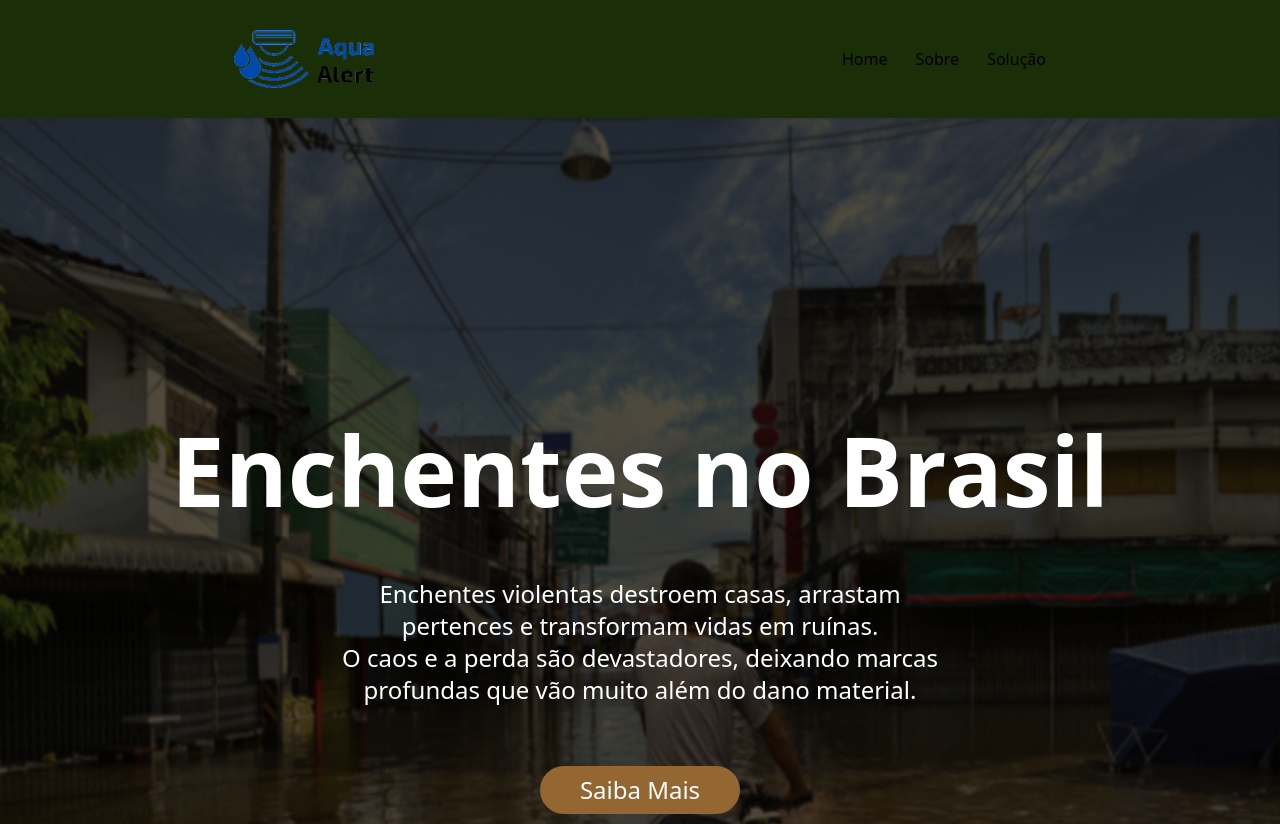
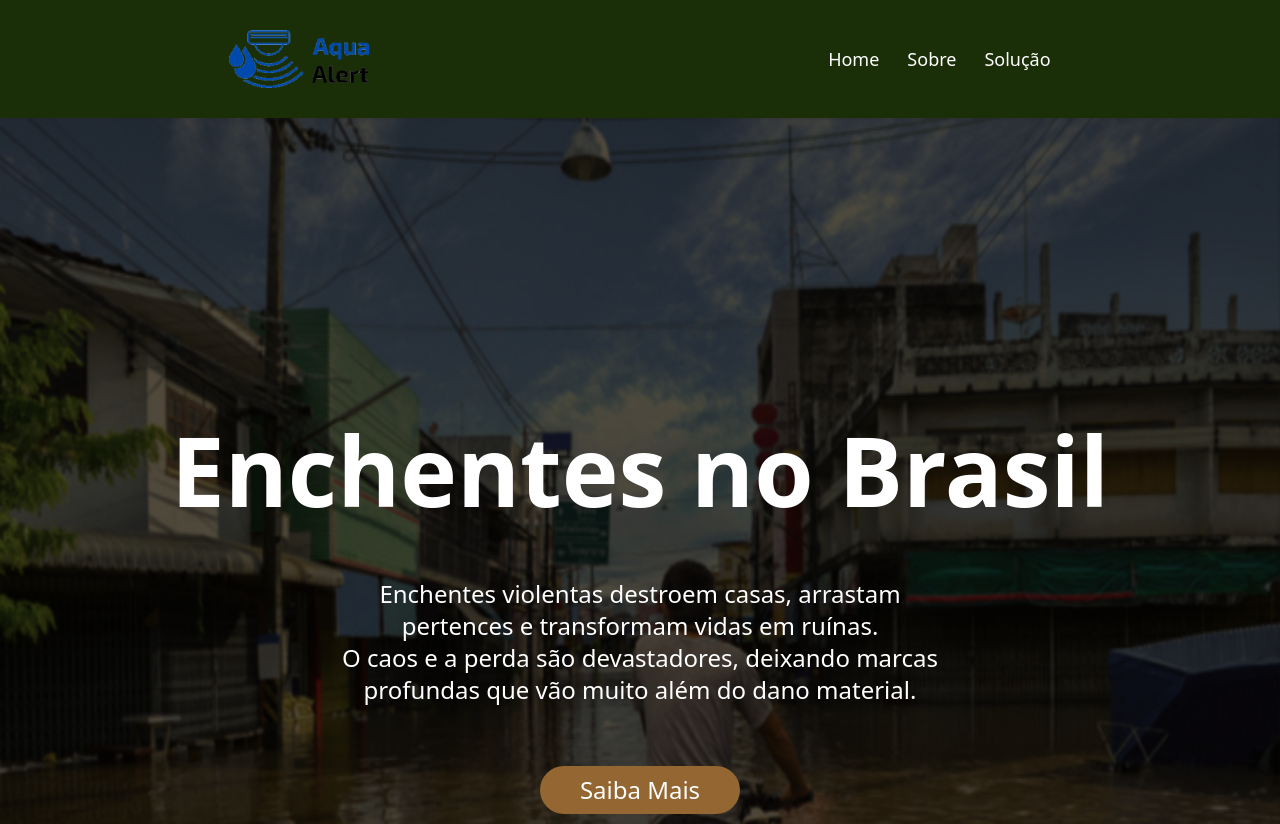
Before and after one commit to EPDM-Corporation/WebDevGS2, a React (Vite) app: page / in a window 1280 px wide. Shown: the top 824 px of the page. Built offline with nearby package versions, Linux system fonts and the light colour scheme.

Commit message:
feat:Estilizando elementos Home Sobre e Solução do Nav.jsx

```diff
--- a/src/Components/Nav.jsx
+++ b/src/Components/Nav.jsx
@@ -5,12 +5,12 @@ import { Link } from 'react-router-dom'
 const Nav = () => {
   return (
     <header className='h-[118px] bg-[#1A2F08] flex justify-around items-center'>
-        <img src={Logo} alt="" className='w-[140px]'/>
+        <Link to="/"><img src={Logo} alt="" className='w-[140px]'/></Link>
         {/* NAV */}
         <div className='flex justify-around items-center gap-7'>
-            <Link to="/">Home</Link>
-            <Link to="/sobre">Sobre</Link>
-            <Link to="/">Solução</Link>
+            <Link to="/" className='text-[18px] text-[#FFFFFF] transition duration-300 ease-in-out hover:text-gray-500'>Home</Link>
+            <Link to="/sobre" className='text-[18px] text-[#FFFFFF] transition duration-300 ease-in-out hover:text-gray-500'>Sobre</Link>
+            <Link to="/" className='text-[18px] text-[#FFFFFF] transition duration-300 ease-in-out hover:text-gray-500'>Solução</Link>
         </div>
     </header>
   )
```
